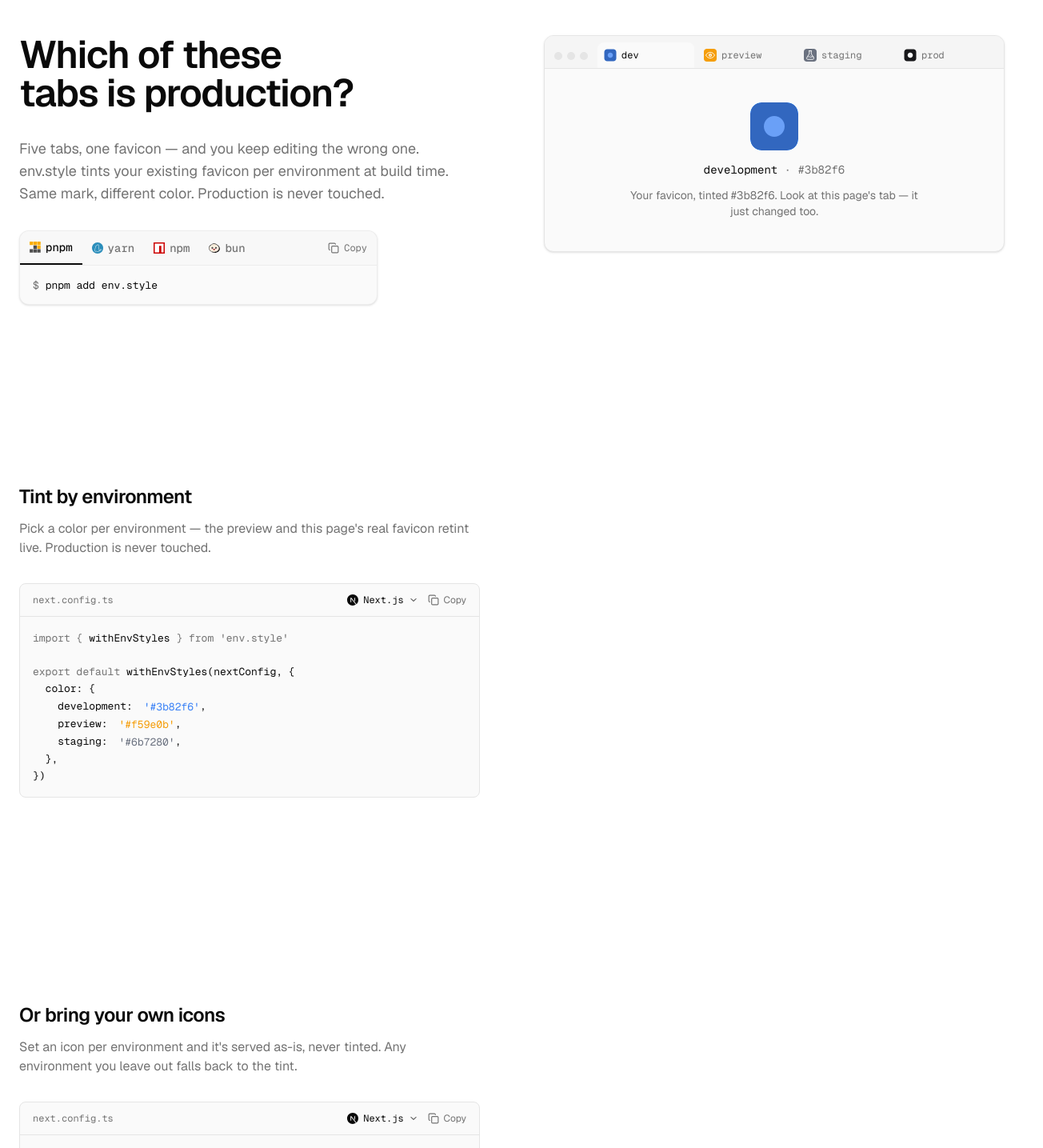
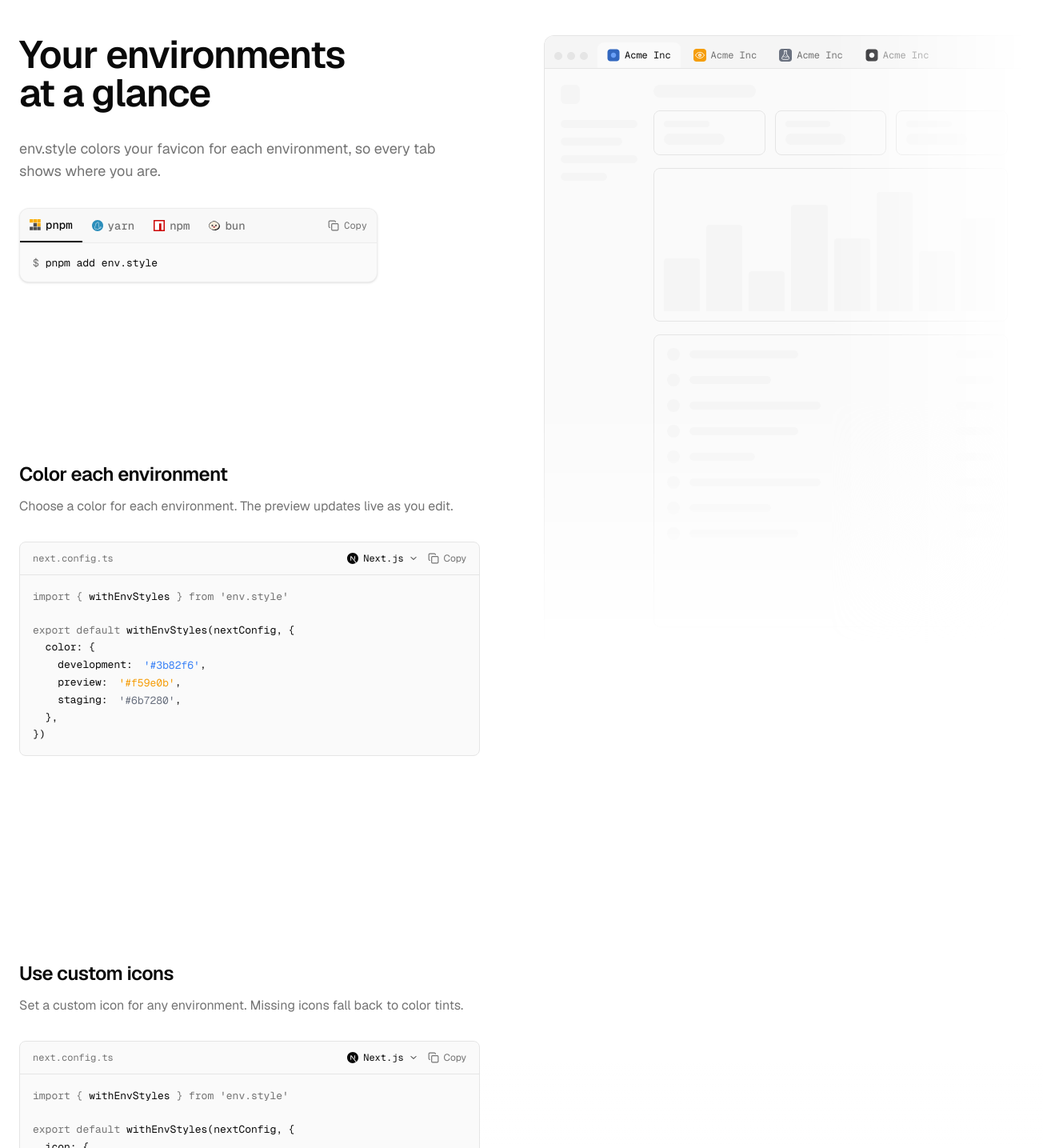
Before and after one commit to QuadDepo/env.style, a Next.js app in the folder site/: page / in a window 1280 px wide. Shown: the part 200-1635 px from the top of the page at 80% size, 1304 px wide, since content can reach past the window. Built offline with nearby package versions, Linux system fonts and the light colour scheme.

Commit message:
feat(site): skeleton browser mock pinned bottom-right, simpler copy

```diff
--- a/site/app/layout.tsx
+++ b/site/app/layout.tsx
@@ -5,10 +5,10 @@ import type { ReactNode } from 'react'
 import './globals.css'
 
 const description =
-  'Environment-tinted favicons for Next.js and Vite — see at a glance whether a tab is dev, preview, staging, or production.'
+  'Color your favicon for dev, preview, and staging, so every tab shows where you are.'
 
 export const metadata: Metadata = {
-  title: 'env.style — environment-tinted favicons',
+  title: 'env.style | Environment favicons',
   description,
   icons: {
     icon: '/favicon.svg',
@@ -18,7 +18,8 @@ export const metadata: Metadata = {
 export default function RootLayout({ children }: { children: ReactNode }) {
   return (
     <html lang="en" className={`${GeistSans.variable} ${GeistMono.variable} font-sans`}>
-      <body>{children}</body>
+      {/* the browser mock intentionally bleeds past the container to the viewport edge */}
+      <body className="overflow-x-clip">{children}</body>
     </html>
   )
 }
--- a/site/components/app.tsx
+++ b/site/components/app.tsx
@@ -1,12 +1,11 @@
-import { CenteredSticky } from './centered-sticky'
-import { InstallCommand } from './install-command'
-import { ConfigEditor } from './playground/config-editor'
-import { IconEditor } from './playground/icon-editor'
-import { BrowserPreview } from './playground/preview'
-import { PlaygroundProvider } from './playground/provider'
+import { InstallCommand } from "./install-command";
+import { ConfigEditor } from "./playground/config-editor";
+import { IconEditor } from "./playground/icon-editor";
+import { BrowserPreview } from "./playground/preview";
+import { PlaygroundProvider } from "./playground/provider";
 
-const GITHUB = 'https://github.com/QuadDepo/env.style'
-const NPM = 'https://www.npmjs.com/package/env.style'
+const GITHUB = "https://github.com/QuadDepo/env.style";
+const NPM = "https://www.npmjs.com/package/env.style";
 
 export default function App() {
   return (
@@ -14,39 +13,52 @@ export default function App() {
       <Header />
       <PlaygroundProvider>
         <main className="mt-8 mb-96 grid items-start gap-10 lg:mt-24 lg:grid-cols-2 lg:gap-20">
-          <div className="flex flex-col gap-16 lg:gap-56">
+          {/* the bottom padding stretches the grid row, so the sticky mock stays pinned past the icon editor */}
+          <div className="flex flex-col gap-16 lg:gap-56 lg:pb-110 relative z-10">
             <HeroSection />
             <div className="flex flex-col gap-y-64">
               <section className="flex flex-col gap-8">
                 <div className="flex flex-col gap-3">
-                  <h2 className="text-2xl font-semibold tracking-tight">Tint by environment</h2>
+                  <h2 className="text-2xl font-semibold tracking-tight">
+                    Color each environment
+                  </h2>
                   <p className="max-w-xl text-muted-foreground">
-                    Pick a color per environment — the preview and this page&apos;s real favicon
-                    retint live. Production is never touched.
+                    Choose a color for each environment. The preview updates
+                    live as you edit.
                   </p>
                 </div>
                 <ConfigEditor />
               </section>
-              <section className="flex flex-col gap-8">
-                <div className="flex flex-col gap-3">
-                  <h2 className="text-2xl font-semibold tracking-tight">Or bring your own icons</h2>
-                  <p className="max-w-xl text-muted-foreground">
-                    Set an icon per environment and it&apos;s served as-is, never tinted. Any
-                    environment you leave out falls back to the tint.
-                  </p>
+              <section className="flex flex-col gap-8 relative">
+                <div className="flex flex-col gap-8 relative z-10">
+                  <div className="flex flex-col gap-3">
+                    <h2 className="text-2xl font-semibold tracking-tight">
+                      Use custom icons
+                    </h2>
+                    <p className="max-w-xl text-muted-foreground">
+                      Set a custom icon for any environment. Missing icons fall
+                      back to color tints.
+                    </p>
+                  </div>
+                  <IconEditor />
                 </div>
-                <IconEditor />
+                <div
+                  aria-hidden
+                  className="pointer-events-none w-screen absolute inset-x-0 -bottom-140 hidden h-200 bg-linear-to-t from-background via-50% via-background to-transparent lg:block"
+                />
               </section>
             </div>
           </div>
-          <CenteredSticky>
+          {/* pinned to the viewport's bottom-right: full remaining height, width breaking out of the
+              centered container to the right edge (container center == viewport center, half gap = 2.5rem) */}
+          <aside className="lg:sticky z-0 lg:top-40 lg:h-[calc(100dvh-2.5rem)] lg:w-[calc(50vw-2.5rem)] lg:self-start">
             <BrowserPreview />
-          </CenteredSticky>
+          </aside>
         </main>
       </PlaygroundProvider>
       <Footer />
     </div>
-  )
+  );
 }
 
 function Header() {
@@ -65,23 +77,22 @@ function Header() {
         </a>
       </nav>
     </header>
-  )
+  );
 }
 
 function HeroSection() {
   return (
     <section className="flex flex-col gap-8">
       <h1 className="max-w-2xl text-4xl font-semibold tracking-tight text-balance sm:text-5xl">
-        Which of these tabs is production?
+        Your environments at a glance
       </h1>
       <p className="max-w-xl text-lg text-muted-foreground">
-        Five tabs, one favicon — and you keep editing the wrong one. env.style tints your
-        existing favicon per environment at build time. Same mark, different color.
-        Production is never touched.
+        env.style colors your favicon for each environment, so every tab shows
+        where you are.
       </p>
       <InstallCommand />
     </section>
-  )
+  );
 }
 
 function Footer() {
@@ -97,5 +108,5 @@ function Footer() {
         </a>
       </span>
     </footer>
-  )
+  );
 }
--- a/site/components/centered-sticky.tsx
+++ /dev/null
@@ -1,37 +0,0 @@
-'use client'
-
-import { useEffect, useRef, type ReactNode } from 'react'
-
-/**
- * Sticky aside that pins at the viewport center once scrolled, but never below its natural
- * start — top = min(centered offset, the parent's page offset). Pure CSS can't express this
- * because the centered offset depends on the element's own height, so it's measured.
- */
-export function CenteredSticky({ children }: { children: ReactNode }) {
-  const ref = useRef<HTMLElement>(null)
-
-  useEffect(() => {
-    const el = ref.current
-    if (!el) return
-    const update = () => {
-      // the parent grid isn't sticky, so its offset is the aside's natural start position
-      const natural = (el.parentElement?.getBoundingClientRect().top ?? 0) + window.scrollY
-      const centered = (window.innerHeight - el.offsetHeight) / 2
-      el.style.top = `${Math.max(0, Math.min(natural, centered))}px`
-    }
-    update()
-    const ro = new ResizeObserver(update)
-    ro.observe(el)
-    window.addEventListener('resize', update)
-    return () => {
-      ro.disconnect()
-      window.removeEventListener('resize', update)
-    }
-  }, [])
-
-  return (
-    <aside ref={ref} className="lg:sticky lg:self-start">
-      {children}
-    </aside>
-  )
-}
--- a/site/components/playground/preview.tsx
+++ b/site/components/playground/preview.tsx
@@ -7,11 +7,10 @@ import { usePlayground } from './provider'
 /** Fake browser chrome; clicking a tab retints this page's real favicon. */
 export function BrowserPreview() {
   const {
-    state: { icons, colors, activeEnv },
+    state: { icons, activeEnv },
     actions: { setActiveEnv },
   } = usePlayground()
   const active = ENVS.find((env) => env.id === activeEnv) ?? ENVS[0]
-  const activeColor: string | undefined = colors[active.id]
 
   useEffect(() => {
     // Next emits its own metadata icon link — swap every icon link or the browser may keep the old one
@@ -21,14 +20,17 @@ export function BrowserPreview() {
   }, [active.id, icons])
 
   return (
-    <div className="overflow-hidden rounded-xl border border-border bg-card shadow-sm">
+    // nested masks (bottom, then right) fade the card into the page so only the
+    // browser's top-left corner reads as chrome — nesting avoids mask-composite quirks
+    <div className="h-full [mask-image:linear-gradient(to_bottom,black_60%,transparent)]">
+      <div className="flex h-full flex-col overflow-hidden rounded-tl-xl border-t border-l border-border bg-card [mask-image:linear-gradient(to_right,black_60%,transparent)]">
         <div className="flex items-end gap-1 border-b border-border bg-muted px-3 pt-2">
           <div className="mr-2 mb-2.5 flex gap-1.5" aria-hidden>
             <span className="size-2.5 rounded-full bg-border" />
             <span className="size-2.5 rounded-full bg-border" />
             <span className="size-2.5 rounded-full bg-border" />
           </div>
-        <div role="tablist" aria-label="Environments" className="flex min-w-0 flex-1 gap-1">
+          <div role="tablist" aria-label="Environments" className="flex min-w-0 gap-1">
             {ENVS.map((env) => {
               const selected = env.id === active.id
               return (
@@ -38,31 +40,57 @@ export function BrowserPreview() {
                   aria-selected={selected}
                   aria-label={env.id}
                   onClick={() => setActiveEnv(env.id)}
-                className={`flex min-w-0 flex-1 items-center justify-center gap-1.5 rounded-t-lg px-2 py-2 font-mono text-xs transition-colors sm:justify-start ${
+                  className={`flex min-w-0 items-center gap-1.5 rounded-t-lg px-3 py-2 font-mono text-xs transition-colors ${
                     selected
                       ? 'bg-card text-foreground'
                       : 'text-muted-foreground hover:bg-card/50 hover:text-foreground'
                   }`}
                 >
                   <img src={icons[env.id]} alt="" className="size-4 shrink-0 rounded-[3px]" />
-                <span className="hidden truncate sm:inline">{env.label}</span>
+                  {/* identical titles on purpose — the favicon is the only tell */}
+                  <span className="truncate">Acme Inc</span>
                 </button>
               )
             })}
           </div>
         </div>
 
-      <div className="flex flex-col items-center gap-3 px-6 py-10 text-center">
-        <img src={icons[active.id]} alt={`${active.id} favicon`} className="size-16 rounded-xl" />
-        <p className="font-mono text-sm">
-          {active.id}
-          {activeColor && <span className="text-muted-foreground"> · {activeColor}</span>}
-        </p>
-        <p className="max-w-sm text-sm text-muted-foreground">
-          {activeColor
-            ? `Your favicon, tinted ${activeColor}. Look at this page's tab — it just changed too.`
-            : 'Production gets your original favicon, byte for byte. env.style adds zero footprint here.'}
-        </p>
+        {/* skeleton dashboard — deliberately colorless; the tabs above are the demo */}
+        <div className="flex flex-1 gap-5 p-5" aria-hidden>
+          <div className="flex w-24 shrink-0 flex-col gap-3">
+            <div className="mb-2 size-6 rounded-md bg-muted" />
+            <div className="h-2.5 w-full rounded-full bg-muted" />
+            <div className="h-2.5 w-4/5 rounded-full bg-muted" />
+            <div className="h-2.5 w-full rounded-full bg-muted" />
+            <div className="h-2.5 w-3/5 rounded-full bg-muted" />
+          </div>
+          <div className="flex min-w-0 flex-1 flex-col gap-4">
+            <div className="h-4 w-32 rounded-full bg-muted" />
+            <div className="grid grid-cols-3 gap-3">
+              {[0, 1, 2].map((i) => (
+                <div key={i} className="flex flex-col gap-2 rounded-lg border border-border p-3">
+                  <div className="h-2 w-1/2 rounded-full bg-muted" />
+                  <div className="h-3.5 w-2/3 rounded-full bg-muted" />
+                </div>
+              ))}
+            </div>
+            <div className="flex h-48 shrink-0 items-end gap-2 rounded-lg border border-border p-3">
+              {['40%', '65%', '30%', '80%', '55%', '90%', '45%', '70%'].map((height, i) => (
+                <div key={i} className="flex-1 rounded-t bg-muted" style={{ height }} />
+              ))}
+            </div>
+            {/* table rows soak up whatever height is left and crop into the fade */}
+            <div className="flex min-h-0 flex-1 flex-col gap-4 overflow-hidden rounded-lg border border-border p-4">
+              {['w-1/3', 'w-1/4', 'w-2/5', 'w-1/3', 'w-1/5', 'w-2/5', 'w-1/4', 'w-1/3'].map((width, i) => (
+                <div key={i} className="flex shrink-0 items-center gap-3">
+                  <div className="size-4 rounded-full bg-muted" />
+                  <div className={`h-2.5 rounded-full bg-muted ${width}`} />
+                  <div className="ml-auto h-2.5 w-12 rounded-full bg-muted" />
+                </div>
+              ))}
+            </div>
+          </div>
+        </div>
       </div>
     </div>
   )
```
Lines whose indentation alone changed are shown as unchanged.
